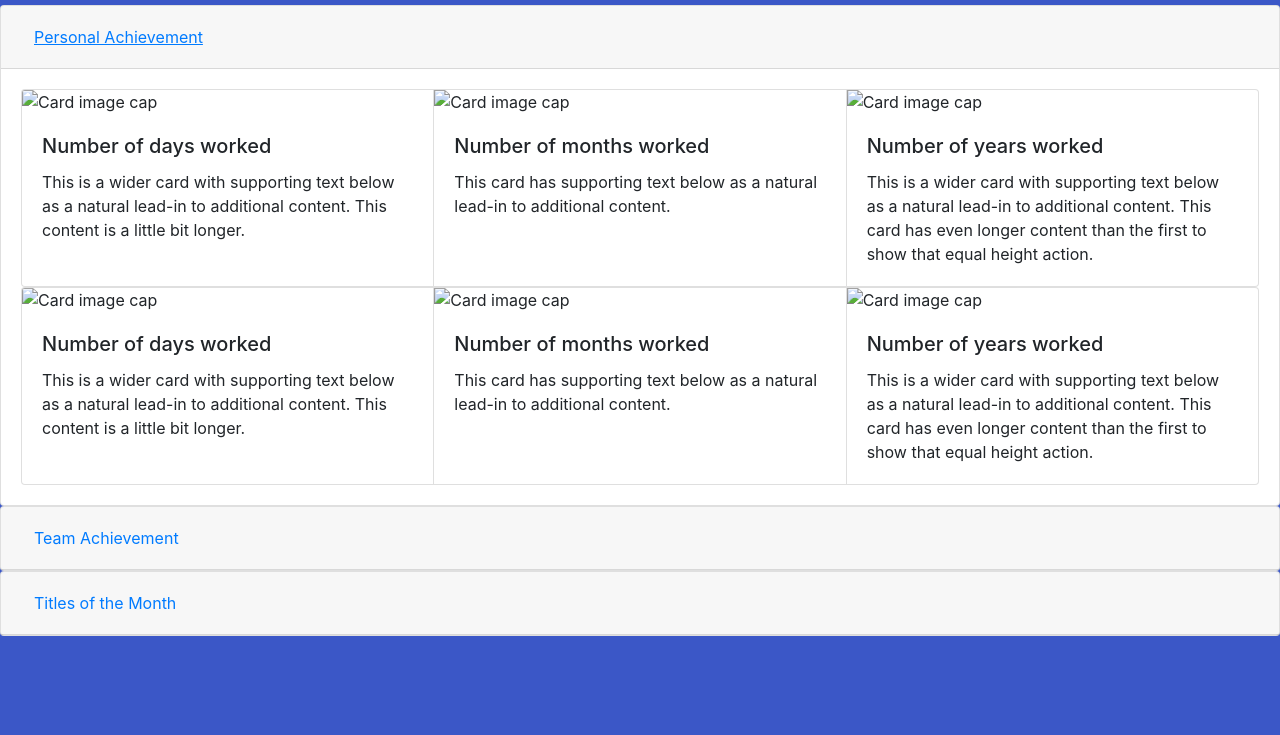
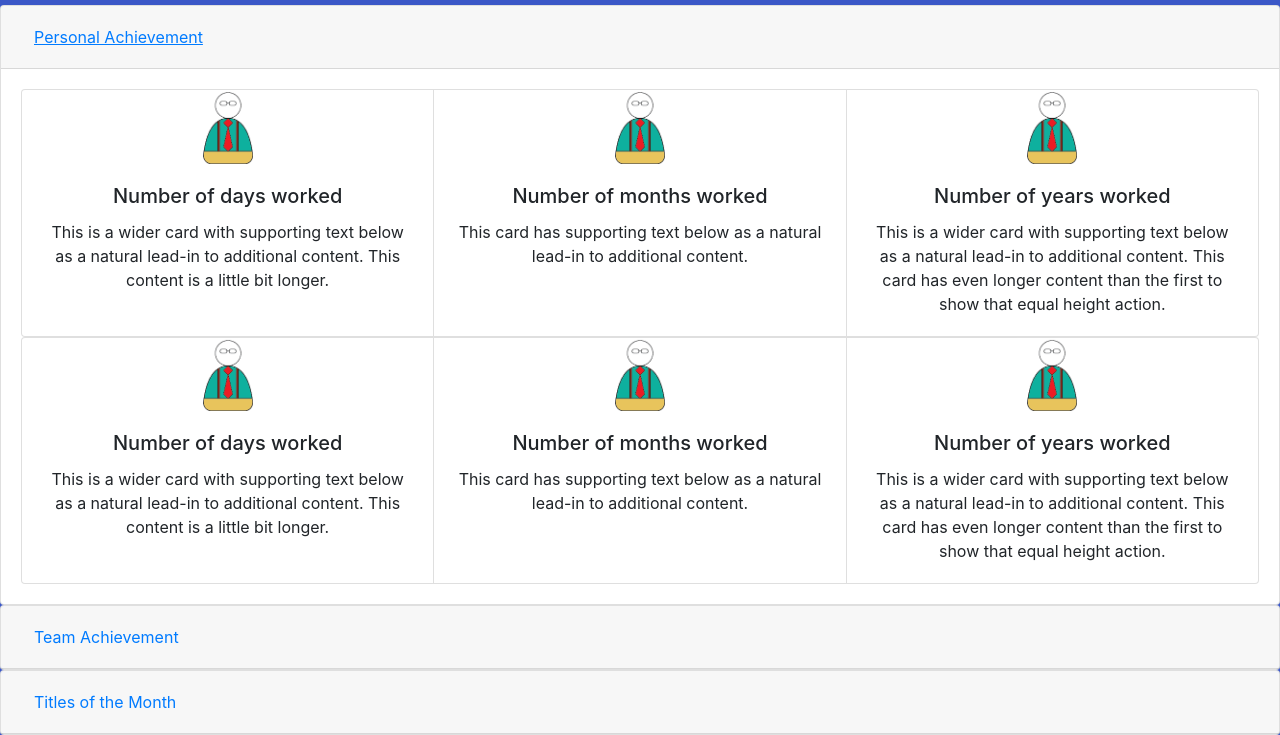
Before and after one commit to DoisDainos/tandahackrevived, a plain HTML site: page web/profile.html in a window 1280 px wide. Both pictures are taken after a click on the button "Personal Achievement". Shown: the part 97-832 px from the top of the page. Before the commit the page ends 800 px from the top, so only its background shows below. Drawn offline with nearby package versions, Linux system fonts and the light colour scheme.

Commit message:
Adding images

```diff
--- a/web/profile.html
+++ b/web/profile.html
@@ -40,21 +40,21 @@
           <div class="card-body">
             <div class="card-group">
               <div class="card">
-                <img class="card-img-top" src="..." alt="Card image cap">
+                <center><img class="card-img-top" src=".\images\1.png" alt="Card image cap" style="width: 50px"><center>
                 <div class="card-body">
                   <h5 class="card-title">Number of days worked</h5>
                   <p class="card-text">This is a wider card with supporting text below as a natural lead-in to additional content. This content is a little bit longer.</p>
                 </div>
               </div>
               <div class="card">
-                <img class="card-img-top" src="..." alt="Card image cap">
+                <center><img class="card-img-top" src=".\images\1.png" alt="Card image cap" style="width: 50px"><center>
                 <div class="card-body">
                   <h5 class="card-title">Number of months worked</h5>
                   <p class="card-text">This card has supporting text below as a natural lead-in to additional content.</p>
                 </div>
               </div>
               <div class="card">
-                <img class="card-img-top" src="..." alt="Card image cap">
+                <center><img class="card-img-top" src=".\images\1.png" alt="Card image cap" style="width: 50px"><center>
                 <div class="card-body">
                   <h5 class="card-title">Number of years worked</h5>
                   <p class="card-text">This is a wider card with supporting text below as a natural lead-in to additional content. This card has even longer content than the first to show that equal height action.</p>
@@ -64,21 +64,21 @@
 
             <div class="card-group">
               <div class="card">
-                <img class="card-img-top" src="..." alt="Card image cap">
+                <center><img class="card-img-top" src=".\images\1.png" alt="Card image cap" style="width: 50px"><center>
                 <div class="card-body">
                   <h5 class="card-title">Number of days worked</h5>
                   <p class="card-text">This is a wider card with supporting text below as a natural lead-in to additional content. This content is a little bit longer.</p>
                 </div>
               </div>
               <div class="card">
-                <img class="card-img-top" src="..." alt="Card image cap">
+                <center><img class="card-img-top" src=".\images\1.png" alt="Card image cap" style="width: 50px"><center>
                 <div class="card-body">
                   <h5 class="card-title">Number of months worked</h5>
                   <p class="card-text">This card has supporting text below as a natural lead-in to additional content.</p>
                 </div>
               </div>
               <div class="card">
-                <img class="card-img-top" src="..." alt="Card image cap">
+                <center><img class="card-img-top" src=".\images\1.png" alt="Card image cap" style="width: 50px"><center>
                 <div class="card-body">
                   <h5 class="card-title">Number of years worked</h5>
                   <p class="card-text">This is a wider card with supporting text below as a natural lead-in to additional content. This card has even longer content than the first to show that equal height action.</p>
@@ -102,21 +102,21 @@
           <div class="card-body">
             <div class="card-group">
               <div class="card">
-                <img class="card-img-top" src="..." alt="Card image cap">
+                <center><img class="card-img-top" src=".\images\1.png" alt="Card image cap" style="width: 50px"><center>
                 <div class="card-body">
                   <h5 class="card-title">Sales Revenue Generated</h5>
                   <p class="card-text">This is a wider card with supporting text below as a natural lead-in to additional content. This content is a little bit longer.</p>
                 </div>
               </div>
               <div class="card">
-                <img class="card-img-top" src="..." alt="Card image cap">
+                <center><img class="card-img-top" src=".\images\1.png" alt="Card image cap" style="width: 50px"><center>
                 <div class="card-body">
                   <h5 class="card-title">Punctuality Streak</h5>
                   <p class="card-text">This card has supporting text below as a natural lead-in to additional content.</p>
                 </div>
               </div>
               <div class="card">
-                <img class="card-img-top" src="..." alt="Card image cap">
+                <center><img class="card-img-top" src=".\images\1.png" alt="Card image cap" style="width: 50px"><center>
                 <div class="card-body">
                   <h5 class="card-title">Most number of nights out</h5>
                   <p class="card-text">This is a wider card with supporting text below as a natural lead-in to additional content. This card has even longer content than the first to show that equal height action.</p>
@@ -140,21 +140,21 @@
           <div class="card-body">
             <div class="card-group">
               <div class="card">
-                <img class="card-img-top" src="..." alt="Card image cap">
+                <center><img class="card-img-top" src=".\images\1.png" alt="Card image cap" style="width: 50px"><center>
                 <div class="card-body">
                   <h5 class="card-title">Punctual Pete</h5>
                   <p class="card-text">This is a wider card with supporting text below as a natural lead-in to additional content. This content is a little bit longer.</p>
                 </div>
               </div>
               <div class="card">
-                <img class="card-img-top" src="..." alt="Card image cap">
+                <center><img class="card-img-top" src=".\images\3.png" alt="Card image cap" style="width: 50px"><center>
                 <div class="card-body">
                   <h5 class="card-title">Shift Hero</h5>
                   <p class="card-text">This card has supporting text below as a natural lead-in to additional content.</p>
                 </div>
               </div>
               <div class="card">
-                <img class="card-img-top" src="..." alt="Card image cap">
+                <center><img class="card-img-top" src=".\images\2.png" alt="Card image cap" style="width: 50px"><center>
                 <div class="card-body">
                   <h5 class="card-title">Weekend Warrior</h5>
                   <p class="card-text">This is a wider card with supporting text below as a natural lead-in to additional content. This card has even longer content than the first to show that equal height action.</p>
```
Also changed, not shown: web/....PNG (added), web/images/1.png (added), web/images/2.png (added), web/images/3.png (added), web/images/Capture.PNG (added).
